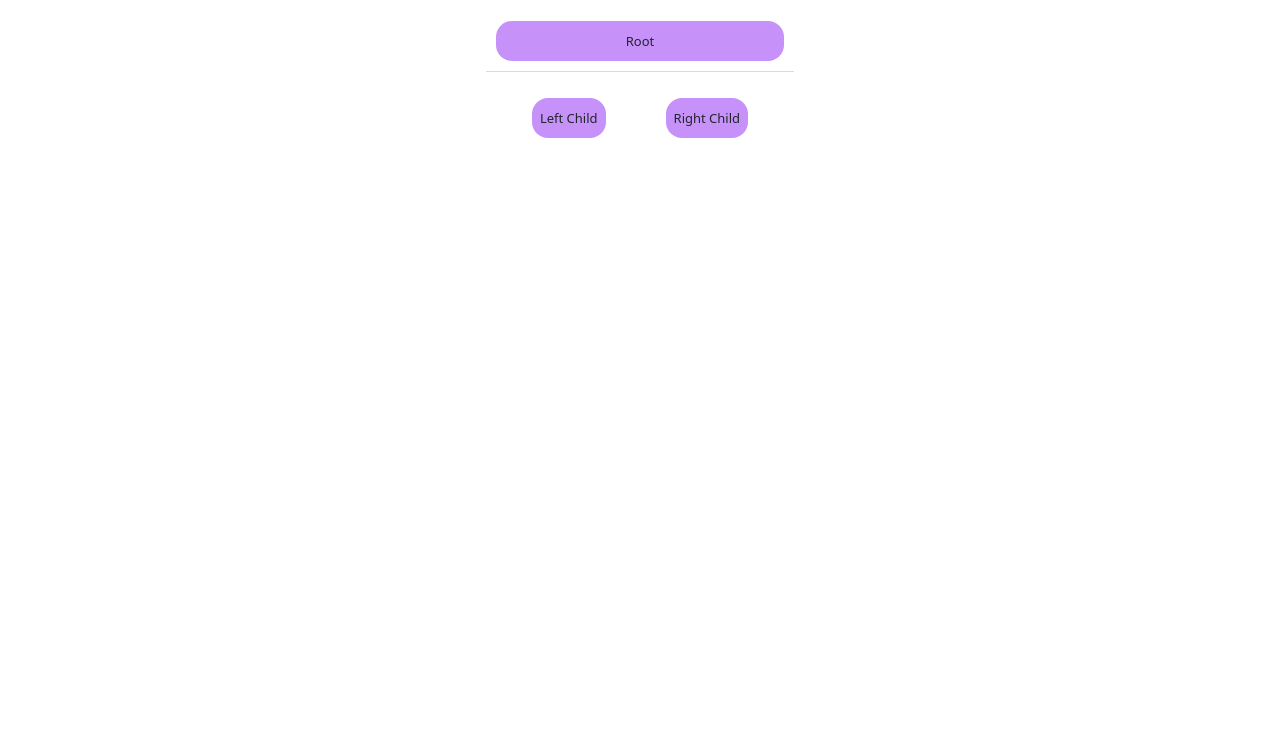
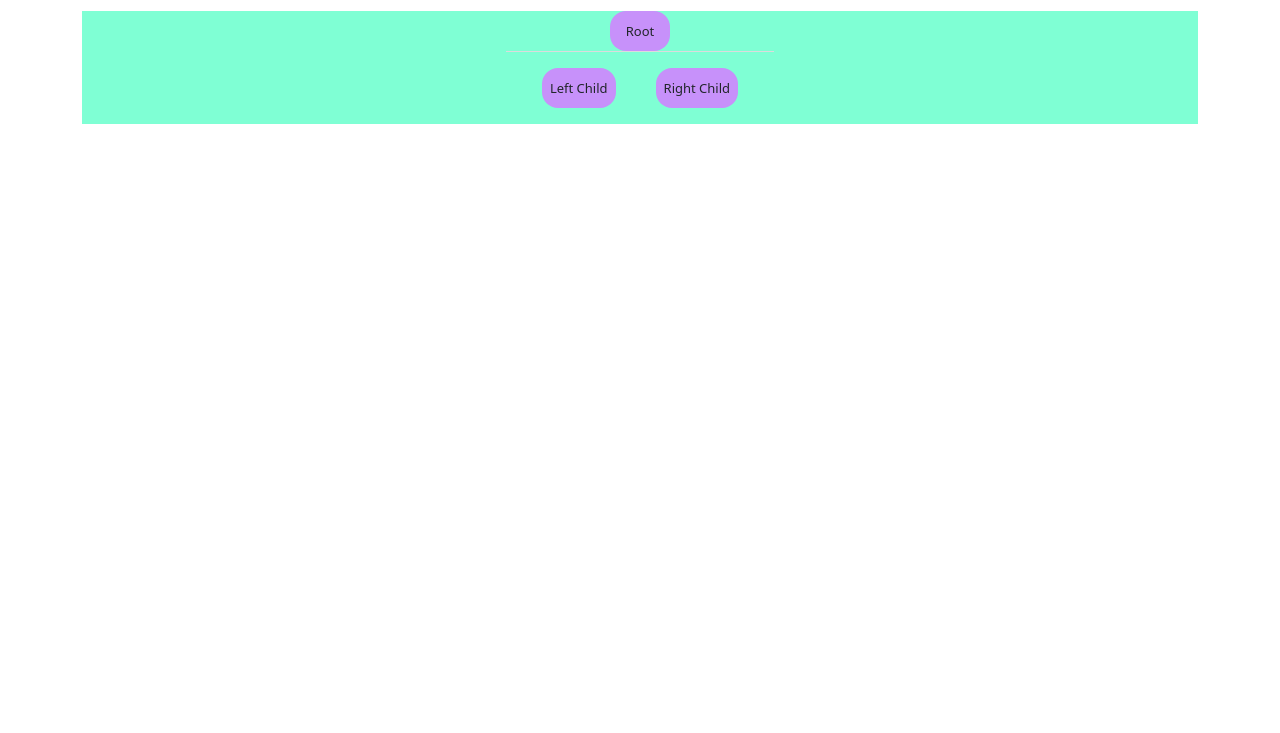
Before and after one commit to cmcnamara15/Binary-Tree-UI, a website: page index.html in a window 1280 px wide. Shown: the part 67-800 px from the top of the page. Drawn offline with nearby package versions, Linux system fonts and the light colour scheme.

Commit message:
Fix root element size by adding node class in index.js

```diff
--- a/index.html
+++ b/index.html
@@ -12,7 +12,7 @@
     <div class="container">
         <h1 class="title">JS Binary Tree</h1>
         <div class="tree">
-            <div class="node--root">
+            <div class="node node--root">
                 <div class="node__element">Root</div>
                 <div class="node__bottom-line"></div>
                 <div class="node__children">
--- a/style.css
+++ b/style.css
@@ -2,7 +2,7 @@
     margin-top: 30px;
     display: flex;
     justify-content: center;
-    /* background-color: aquamarine; */
+    background-color: aquamarine;
 }
 
 .title {
@@ -25,7 +25,6 @@
     font-size: 13px;
     line-height: 32px;
     text-align: center;
-    margin: 10px;
 }
 
 .node__bottom-line {
```
